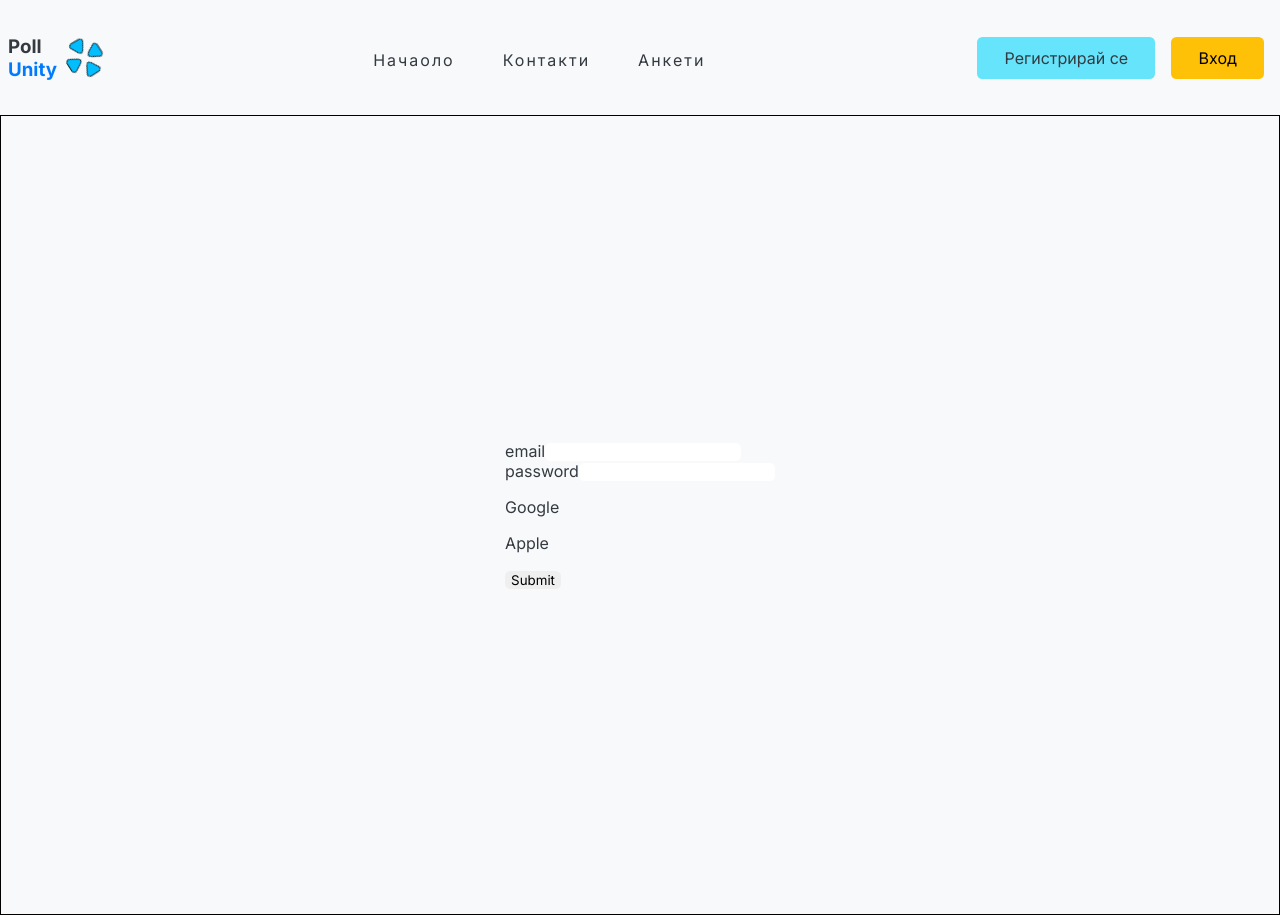
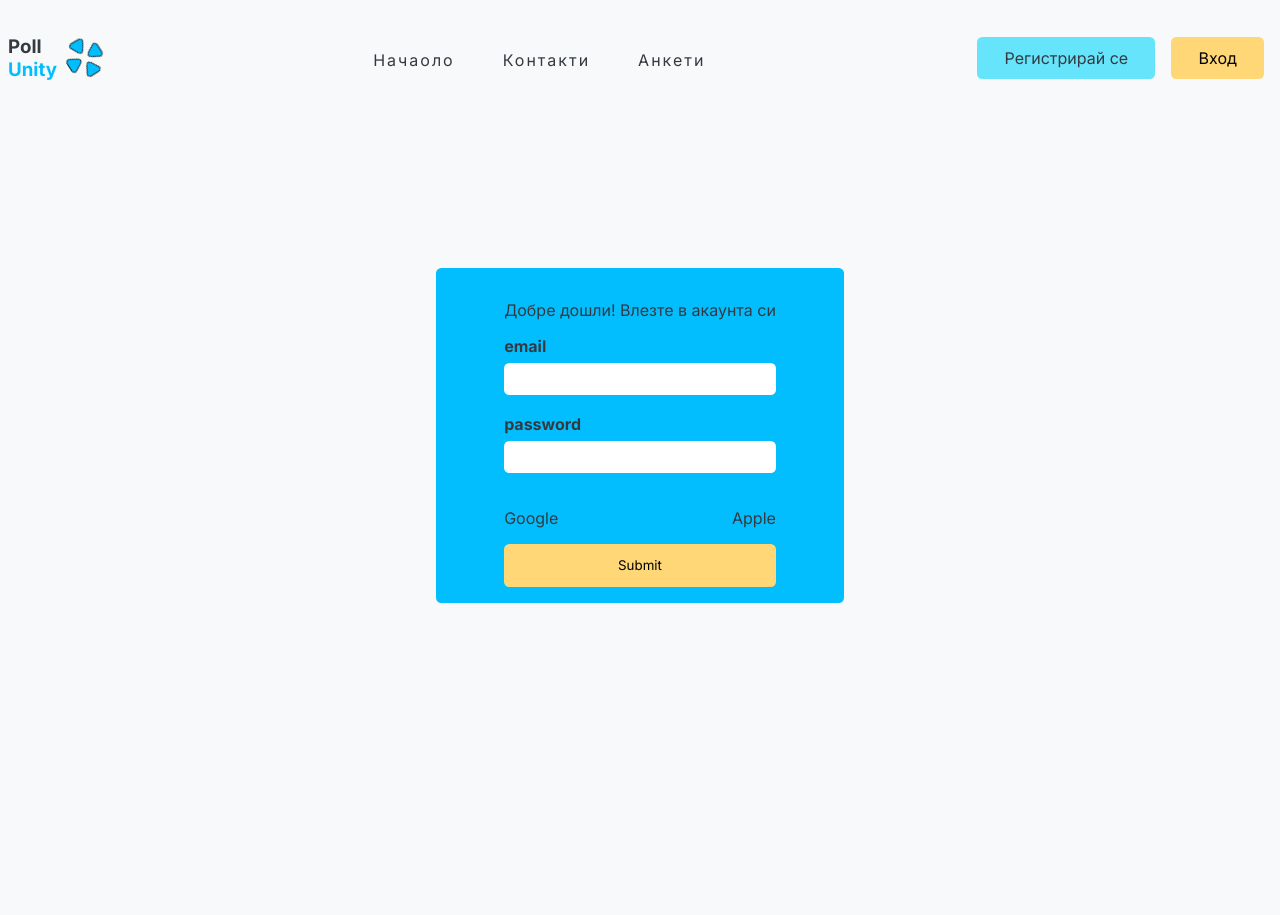
Before and after one commit to Eyub197/polllunity, a Next.js app: page /sign-in in a window 1280 px wide. After the commit the page ends 800 px from the top, so only its background shows below. Built offline with nearby package versions, Linux system fonts and the light colour scheme.

Commit message:
authorization failed part 2

```diff
--- a/app/globals.css
+++ b/app/globals.css
@@ -1,9 +1,9 @@
 :root{
-    --primary-color: #007BFF;
+    --primary-color: #02BEFE;
     --primary-color-light:#65E4FB;
     --secondary-color:  #45DFC9;
     --secondary-color-light: #A4F7C2;
-    --accent-color: #FFC107;
+    --accent-color: #FFD776;
     --background-color: #F8F9FA;
     --text-color: #343A40;
 }
--- a/app/page.tsx
+++ b/app/page.tsx
@@ -3,13 +3,13 @@ import styles from "./page.module.css";
 import { cookies } from 'next/headers'
 import { redirect } from 'next/navigation'
 import { createClient } from '@/lib/supabase/server'
-import { signout } from "@/lib//actions"
+import { signout } from "@/lib/actions"
 
 export default async function Home() {
   const cookieStore = cookies()
   const supabase = createClient(cookieStore)
+
   const { data, error } = await supabase.auth.getUser()
-
 
 
   return (
--- a/lib/actions.ts
+++ b/lib/actions.ts
@@ -12,35 +12,22 @@ const performAuthAction = async ( action : actions, formData: FormData) => {
   const cookieStore = cookies()
   const supabase = createClient(cookieStore)
 
-  const data : AuthData = {
+  const userData : AuthData = {
     email: formData.get("email") as string,
     password: formData.get("password") as string
   }
 
-  let error
+  let error, user
 
   switch (action) {
     case "login":
-        ({ error } = await supabase.auth.signInWithPassword(data))
-        const { data: users} = await supabase
-        .from("auth.users")
-        .select("id")
-        .eq("role","admin")
-        .limit(1)
-
-        if(users?.length === 0 ){
-          await supabase
-            .from("auth.users")
-            .update({"role": "admin"})
-            .eq("id", users[0].id)
-        }
-
-
+      ({ error } = await supabase.auth.signInWithPassword(userData))
       break
 
     case "signup":
-        ({error} = await supabase.auth.signUp(data))
+      ({ error } = await supabase.auth.signUp(userData))
       break
+
     case "signout":
         ({error} = await supabase.auth.signOut())
       break
--- a/ui/signIn.module.css
+++ b/ui/signIn.module.css
@@ -1,6 +1,43 @@
 .main{
     display: grid;
     place-items: center;
-    border: 1px solid black;
-    height: 100vh;
+    height: 80dvh;
+    height: 80vh;
 }
+
+.form_styles{
+    display: grid;
+    grid-template-columns: repeat(6, 1fr);
+    background-color: var(--primary-color);
+    padding-bottom: 1em;
+    justify-content: center;
+    border-radius: 4pt;
+    grid-template-areas:
+        ". text text text text ."
+        ". email email email email."
+        ". password password password password ."
+        ". google google apple apple ."
+        ". button button button button .";
+}
+
+.input_style{
+    margin-top: 0.5em;
+    width: 100%;
+    padding: 0.6em;
+}
+
+.bold{
+    display: block;
+    font-weight: bold;
+}
+
+.text { grid-area:  text; margin-top: 2em; }
+.email { grid-area: email; margin-bottom: 1.2em; }
+.password { grid-area: password; margin-bottom: 1.2em; }
+.google { grid-area: google; }
+.apple { grid-area: apple; justify-self: end;}
+.submit {
+    grid-area: button;
+    background-color:var(--accent-color);
+    padding: 1em;
+}
--- a/ui/signIn.tsx
+++ b/ui/signIn.tsx
@@ -1,18 +1,20 @@
 import { login } from "@/lib/actions";
 import styles from "@/ui/signIn.module.css"
 import { prisma } from "@/lib/prisma";
+import Logo from "./logo";
 
 const SignInForm = () : JSX.Element => {
 
     return(
 
     <main className={styles.main}>
-        <form action="">
-            <div>
+        <form className={styles.form_styles} action="">
+            <p className={styles.text}>Добре дошли! Влезте в акаунта си</p>
+
+            <div className={styles.email}>
                 <label className={styles.bold} htmlFor="email">email</label>
                 <input className={styles.input_style} name="email"  type="text" id="email" />
             </div>
-
 
             <div className={styles.password}>
                 <label className={styles.bold}  htmlFor="password">password</label>
```
